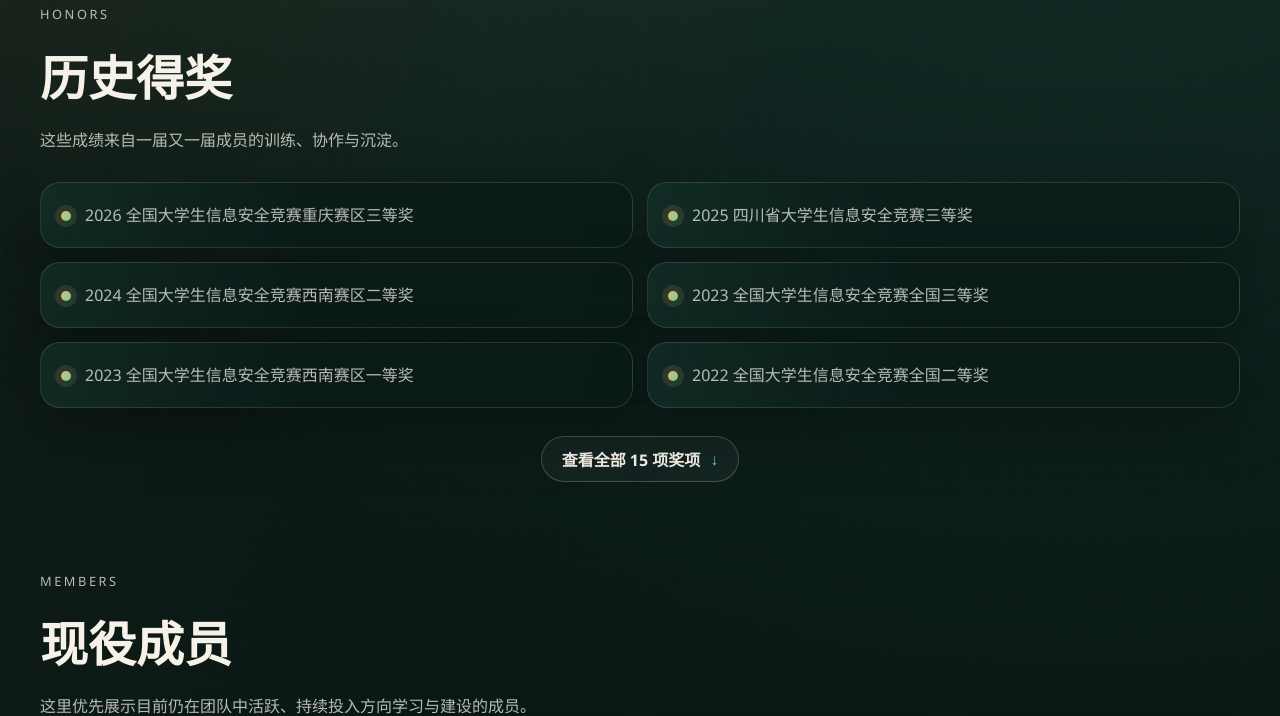
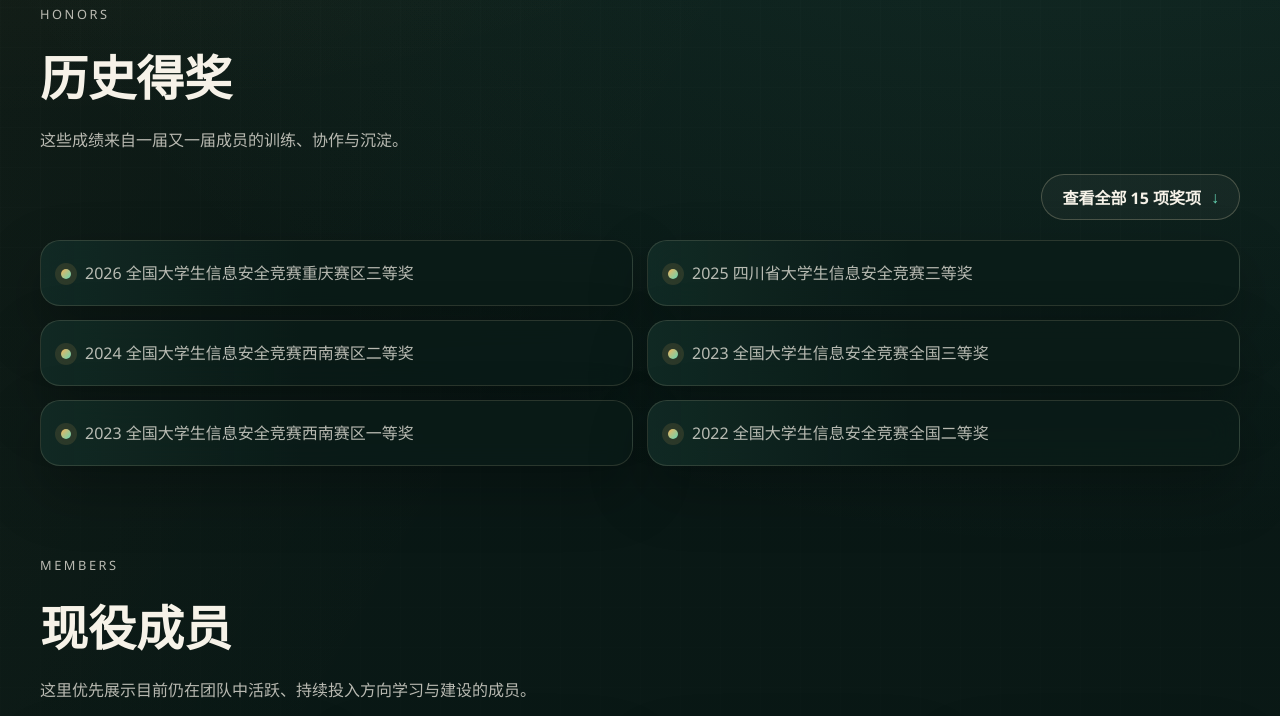
Before and after one commit to Covteam/Covteam, an Astro site: page / in a window 1280 px wide. Shown: the part 1586-2302 px from the top of the page. Built offline with nearby package versions, Linux system fonts and the light colour scheme; Astro itself is replaced by a stand-in of ours.

Commit message:
Optimize progressive sections and recruitment CTA

```diff
--- a/src/components/team/AchievementsSection.astro
+++ b/src/components/team/AchievementsSection.astro
@@ -22,23 +22,9 @@ const isProgressive = items.length > initialVisible;
 		description="这些成绩来自一届又一届成员的训练、协作与沉淀。"
 	/>
 
-	<ul class="achievement-list" id="honor-list">
-		{
-			items.map((item) => (
-				<li
-					class="achievement-item"
-					data-progressive-item={isProgressive ? '' : undefined}
-				>
-					<span class="achievement-dot" aria-hidden="true" />
-					<p>{item}</p>
-				</li>
-			))
-		}
-	</ul>
-
 	{
 		isProgressive && (
-			<div class="section-actions">
+			<div class="section-actions section-actions-leading">
 				<button
 					class="section-toggle"
 					type="button"
@@ -57,4 +43,18 @@ const isProgressive = items.length > initialVisible;
 			</div>
 		)
 	}
+
+	<ul class="achievement-list" id="honor-list">
+		{
+			items.map((item) => (
+				<li
+					class="achievement-item"
+					data-progressive-item={isProgressive ? '' : undefined}
+				>
+					<span class="achievement-dot" aria-hidden="true" />
+					<p>{item}</p>
+				</li>
+			))
+		}
+	</ul>
 </section>
--- a/src/components/team/RecruitmentSection.astro
+++ b/src/components/team/RecruitmentSection.astro
@@ -15,6 +15,15 @@ const { recruitment } = Astro.props;
 		title="招新 / 招募"
 		description="如果你愿意持续学习、乐于分享，也对安全方向有兴趣，这里会很适合你。"
 	/>
+
+	<div class="recruitment-contact" aria-label="招新联系方式">
+		<div>
+			<p class="recruitment-contact-kicker">Ready to join?</p>
+			<h3>想进一步了解 Covteam？</h3>
+			<p>招新期间请关注招新群；其他时间也可以通过邮件联系我们。</p>
+		</div>
+		<a class="button secondary" href="mailto:covteam@yeah.net">发送邮件</a>
+	</div>
 
 	<div class="recruitment-grid">
 		<article class="info-card">
@@ -42,13 +51,4 @@ const { recruitment } = Astro.props;
 			</ul>
 		</article>
 	</div>
-
-	<div class="recruitment-contact" aria-label="招新联系方式">
-		<div>
-			<p class="recruitment-contact-kicker">Ready to join?</p>
-			<h3>想进一步了解 Covteam？</h3>
-			<p>招新期间请关注招新群；其他时间也可以通过邮件联系我们。</p>
-		</div>
-		<a class="button secondary" href="mailto:covteam@yeah.net">发送邮件</a>
-	</div>
 </section>
--- a/src/pages/index.astro
+++ b/src/pages/index.astro
@@ -38,6 +38,7 @@ const stats: StatItem[] = [
 			title="现役成员"
 			description="这里优先展示目前仍在团队中活跃、持续投入方向学习与建设的成员。"
 			items={activeMembers}
+			initialVisible={8}
 		/>
 		<RecruitmentSection recruitment={recruitment} />
 		<MembersSection
--- a/src/styles/team.css
+++ b/src/styles/team.css
@@ -338,6 +338,12 @@
 	margin-top: 28px;
 }
 
+.section-actions-leading {
+	justify-content: flex-end;
+	margin-top: -8px;
+	margin-bottom: 20px;
+}
+
 [data-progressive-item][hidden],
 [data-progressive-toggle][hidden] {
 	display: none;
@@ -490,7 +496,7 @@
 	align-items: center;
 	justify-content: space-between;
 	gap: 32px;
-	margin-top: 18px;
+	margin-bottom: 18px;
 	padding: 24px;
 	border: 1px solid var(--border);
 	border-radius: 24px;
```
